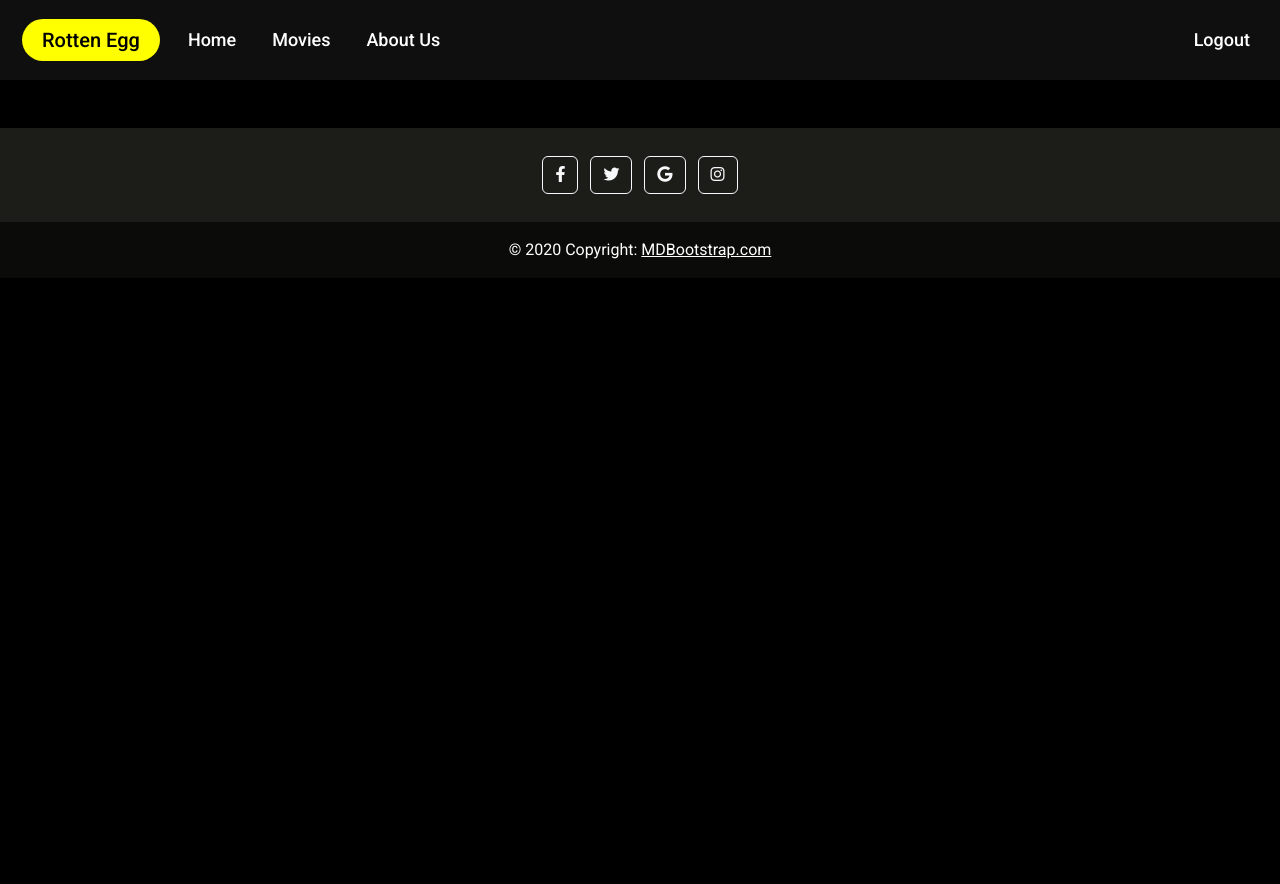
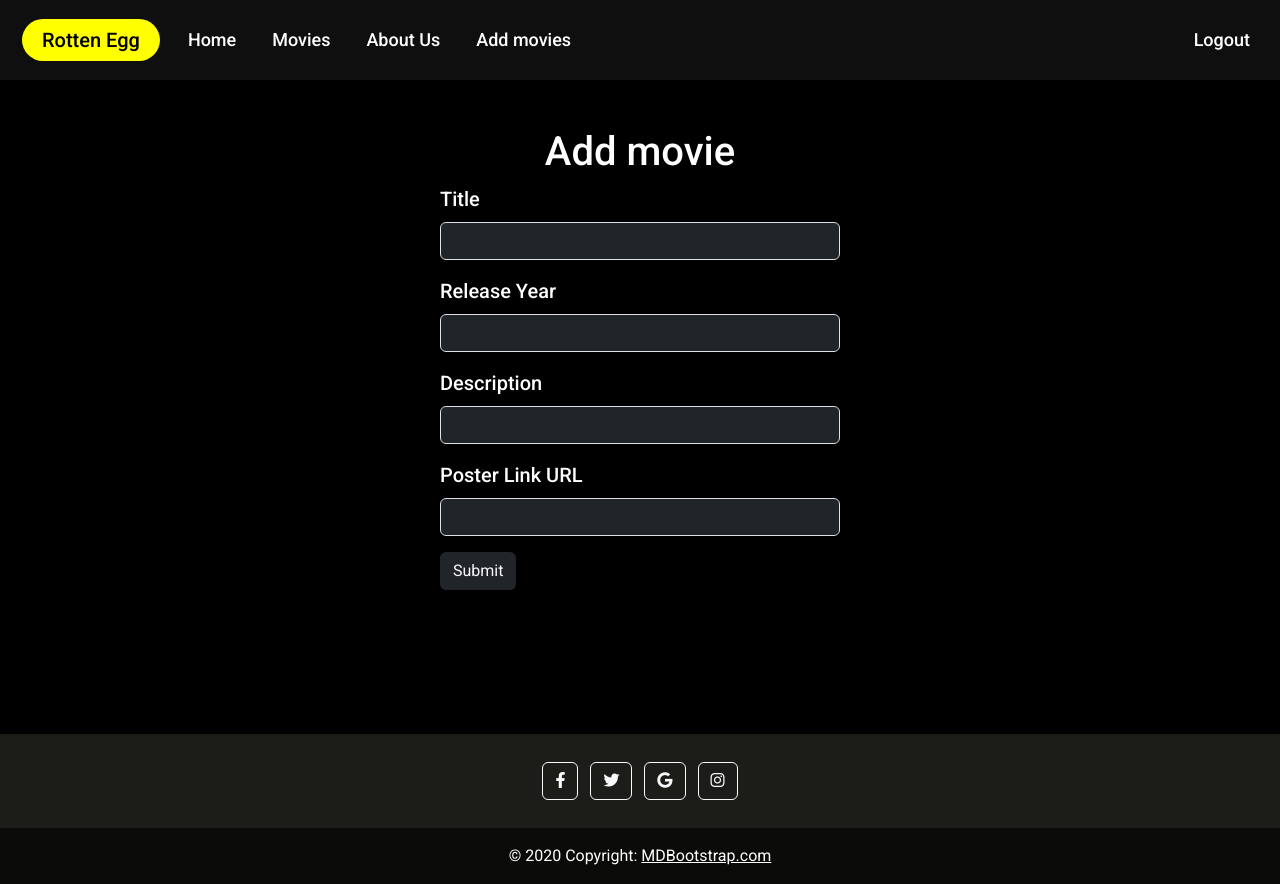
Before and after one commit to phudinh153/weblab, a PHP site: page /weblab/index.php?page=add_movie in a window 1280 px wide. Before the commit the page ends 259 px from the top, so only its background shows below. Run offline with PHP 8.4, Linux system fonts and the light colour scheme; the visitor is signed in with stand-in values (Sample User, id 1).

Commit message:
update add

```diff
--- /dev/null
+++ b/add_movie.php
@@ -0,0 +1,49 @@
+<style>
+  form{
+    /* width: 100px; */
+    color:  white;
+    border-color: rgba(255, 255, 255, 0.5);
+    border: 2px;
+    width: 400px;
+  }
+  .login{
+    display: flex;
+    justify-content: center;
+    margin-bottom: 10%;
+  }
+</style>
+
+
+  <div class="login">
+
+    <form class="mt-5" style="border-radius: 10px; background-color: transparent; font-weight: 570; font-size: 20px"
+      id="login" action="add_movie_processing.php" method="post" >
+      <h1 class="text-center" style="color: white;">Add movie</h1>
+        <!-- <form id="login" action="login_processing.php" method="post" onsubmit="validateForm"> -->
+            <div class="mb-3">
+            <label for="title" class="form-label">Title</label>
+            <input type="text" class="form-control bg-dark text-light" name="title" id="title" value="" required>
+            </div>
+
+            <div class="mb-3">
+            <label for="release" class="form-label">Release Year</label>
+            <input type="text" class="form-control bg-dark text-light" name="release" id="release" value="" required>
+            </div>
+
+            <div class="mb-3">
+            <label for="description" class="form-label">Description</label>
+            <input type="text" class="form-control bg-dark text-light" name="description" id="description" value="" required>
+            </div>
+
+            <div class="mb-3">
+            <label for="poster" class="form-label">Poster Link URL</label>
+            <input type="text" class="form-control bg-dark text-light" name="poster" id="poster" value="" required>
+            </div>
+
+
+            <div class="mb-3">
+                <button type="submit" class="btn bg-dark text-light">Submit</button>
+            </div>
+
+    </form>
+  </div>
--- /dev/null
+++ b/filmOn.php
@@ -0,0 +1,6 @@
+<?php
+session_start();
+$_SESSION['max_pics'] = isset($_POST['max_pics']) ? $_POST['max_pics'] : 1;
+header("Location: ./index.php?page=movies");
+exit();
+?>
--- a/home.php
+++ b/home.php
@@ -1,6 +1,6 @@
 <style>
     .home{
-        margin-bottom: 300px;
+        margin-bottom: 100px;
         display: flex;
         flex-flow: row wrap;
         /* justify-content: space-between; */
--- a/navbar.php
+++ b/navbar.php
@@ -15,10 +15,18 @@
                   <a class="nav-link" href="index.php?page=home">Home</a>
                   <a class="nav-link" href="index.php?page=movies">Movies</a>
                   <a class="nav-link" href="index.php?page=about">About Us</a>
+                  <?php
+                  session_start();
+
+                  if(isset($_SESSION['loggedin'])){
+                    echo '<a class="nav-link logout-link" href="index.php?page=add_movie">Add movies</a>';
+
+                  }
+                  ?>
+
                 </div>
                 <div class="navbar-nav ms-auto">
                   <?php
-                  session_start();
 
                   if(isset($_SESSION['loggedin'])){
                     echo '<a class="nav-link logout-link" href="logout.php">Logout</a>';
```
Also changed, not shown: add_movie_processing.php (added, +73 -0 lines), movies.php (+30 -9 lines).
